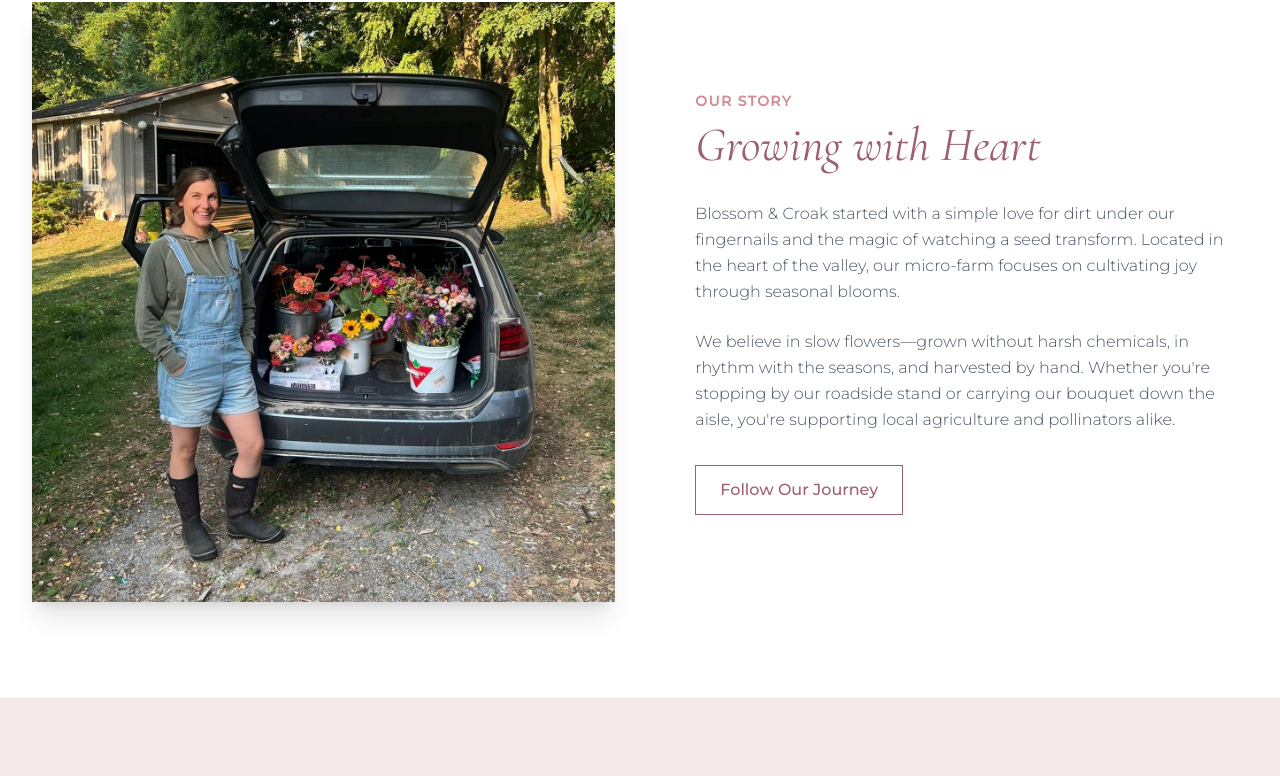
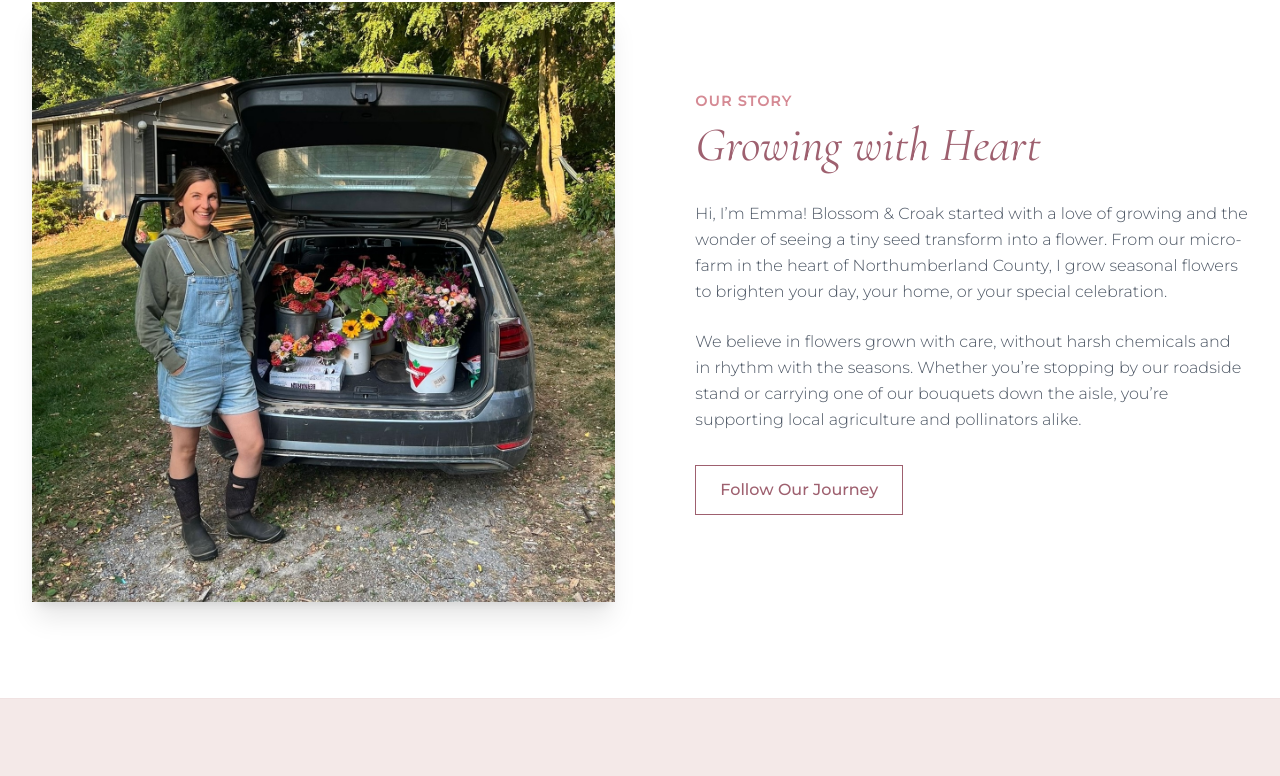
Before and after one commit to iMcKenzie/Blossom-And-Croak, a plain HTML site: page BlossomAndCroak/index.html in a window 1280 px wide. Shown: the part 2038-2814 px from the top of the page. Drawn offline with nearby package versions, Linux system fonts and the light colour scheme.

Commit message:
Changed the text in "growing with heart"
Changed the text in "growing with heart"

```diff
--- a/BlossomAndCroak/index.html
+++ b/BlossomAndCroak/index.html
@@ -270,14 +270,14 @@
                     <span class="text-farm-accent uppercase tracking-widest text-sm font-semibold">Our Story</span>
                     <h2 class="font-serif text-4xl md:text-5xl italic text-farm-green mt-2 mb-8">Growing with Heart</h2>
                     <p class="text-gray-600 mb-6 leading-relaxed font-light">
-                        Blossom & Croak started with a simple love for dirt under our fingernails and the magic of
-                        watching a seed transform. Located in the heart of the valley, our micro-farm focuses on
-                        cultivating joy through seasonal blooms.
+                        Hi, I’m Emma! Blossom & Croak started with a love of growing and the wonder of seeing a tiny
+                        seed transform into a flower. From our micro-farm in the heart of Northumberland County, I grow
+                        seasonal flowers to brighten your day, your home, or your special celebration.
                     </p>
                     <p class="text-gray-600 mb-8 leading-relaxed font-light">
-                        We believe in slow flowers—grown without harsh chemicals, in rhythm with the seasons, and
-                        harvested by hand. Whether you're stopping by our roadside stand or carrying our bouquet down
-                        the aisle, you're supporting local agriculture and pollinators alike.
+                        We believe in flowers grown with care, without harsh chemicals and in rhythm with the seasons.
+                        Whether you’re stopping by our roadside stand or carrying one of our bouquets down the aisle,
+                        you’re supporting local agriculture and pollinators alike.
                     </p>
                     <div class="flex items-center gap-4">
                         <a href="https://www.instagram.com/blossomandcroak/" target="_blank"
```
